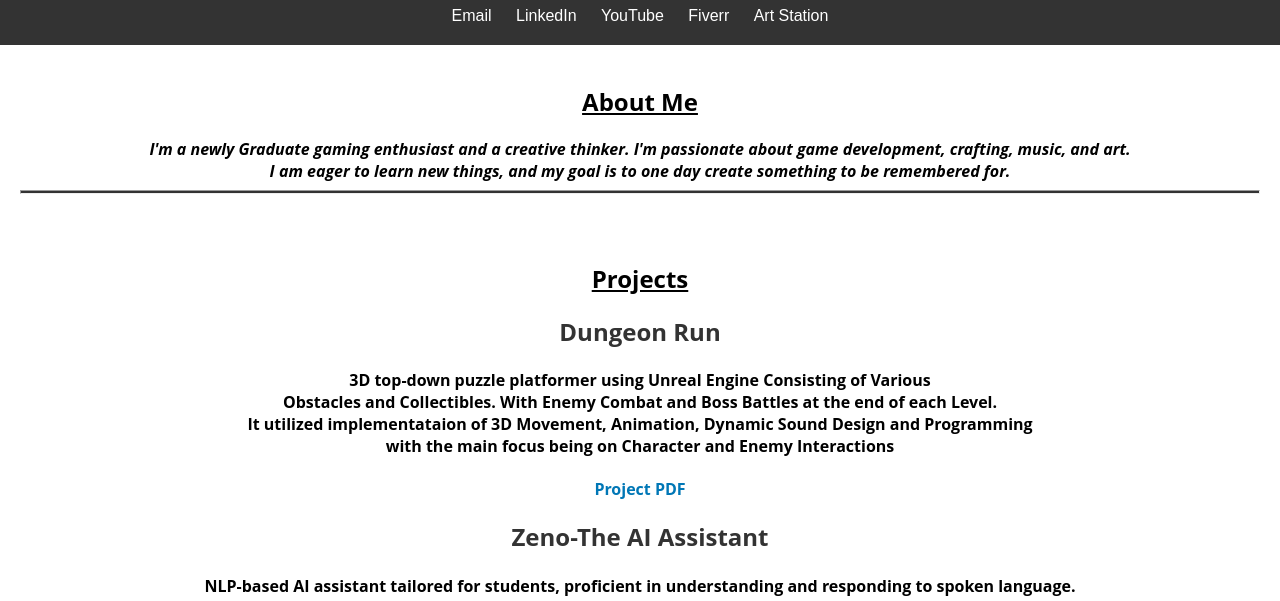
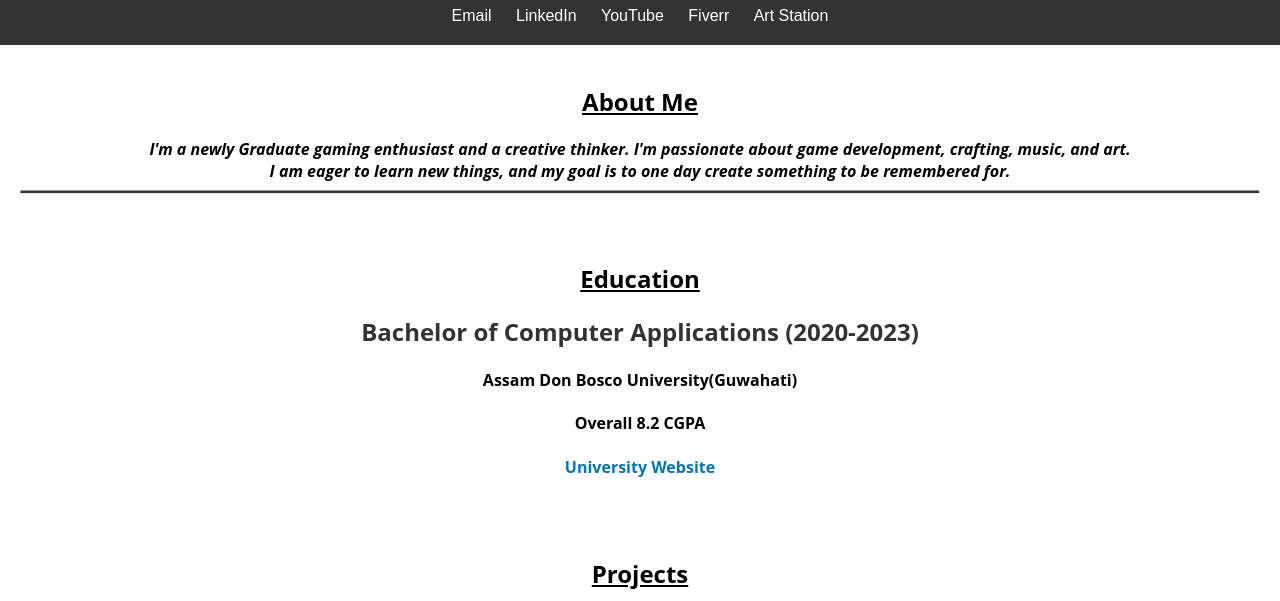
Before and after one commit to OfficialNilabh/OfficialNilabh.github.io, a plain HTML site: page index.html in a window 1280 px wide. Shown: the part 314-915 px from the top of the page. Drawn offline with Linux system fonts and the light colour scheme.

Commit message:
Update index.html

```diff
--- a/index.html
+++ b/index.html
@@ -28,6 +28,20 @@
         <p class="about-text"><i><b>I'm a newly Graduate gaming enthusiast and a creative thinker. I'm passionate about game development, crafting, music, and art.<br> I am eager to learn new things, and my goal is to one day create something to be remembered for.</i></p>
         <hr>
     </section>
+
+
+    <section id="projects">
+        <h2><u>Education</u></h2>
+        <div class="project">
+            <h3>Bachelor of Computer Applications (2020-2023)</h3>
+            <p><h4>Assam Don Bosco University(Guwahati)</h4></p>
+            <p><h4>Overall 8.2 CGPA</h4></p>
+
+            <a href="https://www.dbuniversity.ac.in">University Website</a>
+        </div>
+    </section>
+
+
     <section id="projects">
         <h2><u>Projects</u></h2>
         <div class="project">
@@ -52,9 +66,7 @@
     </section>
     <section id="skills">
         <hr>
-
         <h2 class="center-align"><u>Skills</u></h2>
-        <h5>Self Assessed</h5>
         <h3>Programming Languages</h3>
         <p class="center-align"><strong>C++</strong>: <span class="progress">66%</span></p>
         <p class="center-align"><strong>C#</strong>: <span class="progress">58%</span></p>
```
